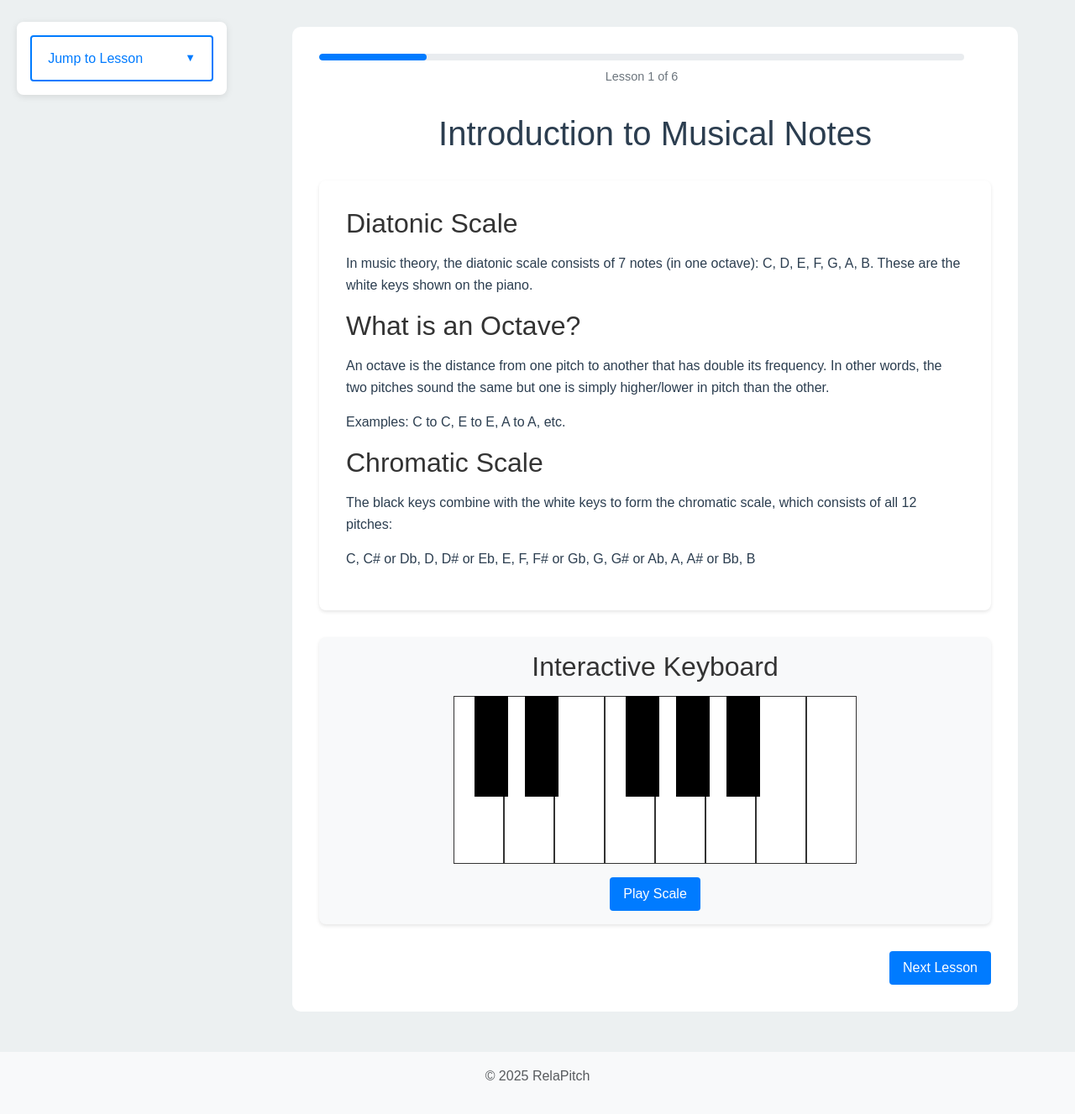
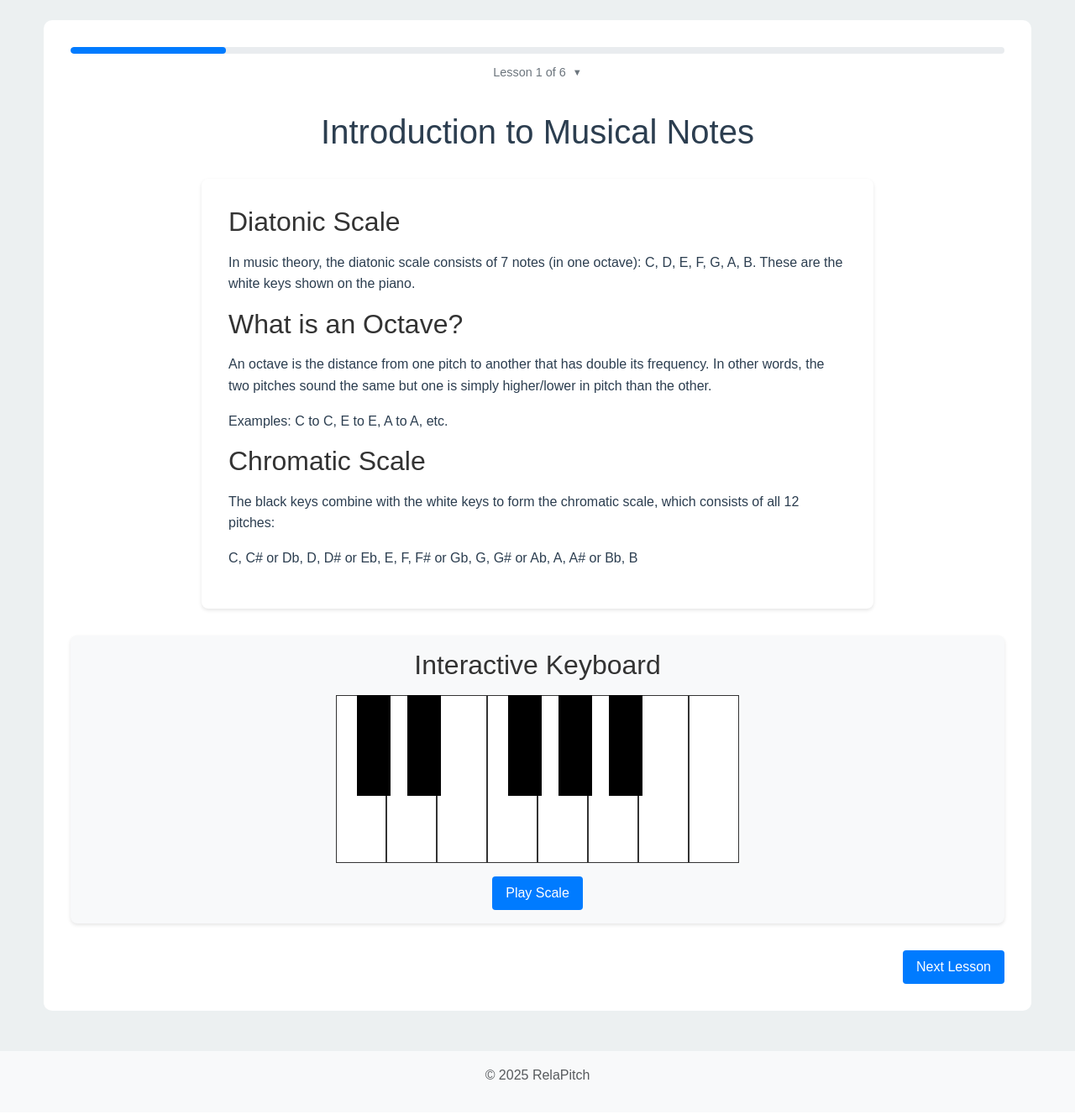
Before and after one commit to RelaPitch/RelaPitch, a Flask app: page /lesson/1 in a window 1280 px wide. Shown: the part 74-1401 px from the top of the page at 84% size. After the commit the page ends 1360 px from the top, so only its background shows below. Run offline with Flask 3, Linux system fonts and the light colour scheme; some libraries are stand-ins or nearby versions.

Commit message:
Changed the format of the dropdown menu

```diff
--- a/static/css/style.css
+++ b/static/css/style.css
@@ -239,115 +239,66 @@
     border-radius: 10px;
 }
 
-.content-wrapper {
-    position: relative;
-    max-width: 1200px;
-    margin: 2rem auto;
-    padding: 0 1rem;
+.lesson-progress {
+    margin-bottom: 2rem;
+    position: relative; /* Needed for dropdown positioning */
 }
 
-@media (max-width: 1500px) {
-    .content-wrapper {
-        margin-left: 280px;
-        margin-top: 2rem;
-    }
+.progress-text-container {
+    position: relative; /* Context for the dropdown */
+    text-align: center;
+    margin-top: 0.5rem;
 }
 
-@media (max-width: 1024px) {
-    .content-wrapper {
-        margin-left: auto;
-        padding: 0 1rem;
-    }
+.progress-text-btn {
+    background: none;
+    border: none;
+    color: #6c757d;
+    font-size: 0.9rem;
+    cursor: pointer;
+    padding: 0.2rem 0.5rem;
+    border-radius: 4px;
+    transition: background-color 0.2s;
+    display: inline-flex; /* Align text and arrow */
+    align-items: center;
 }
 
-.lesson-header {
-    margin-bottom: 2rem;
+.progress-text-btn:hover {
+    background-color: #e9ecef;
 }
 
-.lesson-progress {
-    flex: 1;
-    margin-right: 2rem;
-}
-
-.lesson-dropdown {
-    position: fixed;
-    left: 20px;
-    top: 100px;
-    width: 250px;
-    height: fit-content;
-    background: white;
-    padding: 1rem;
-    border-radius: 8px;
-    box-shadow: 0 2px 8px rgba(0,0,0,0.1);
-    z-index: 1000;
-}
-
-@media (max-width: 1024px) {
-    .lesson-dropdown {
-        position: relative;
-        left: 0;
-        top: 0;
-        width: 100%;
-        margin-bottom: 1rem;
-    }
-
-    .dropdown-content {
-        position: absolute;
-        width: 100%;
-        max-height: 300px;
-    }
-}
-
-.dropdown-btn {
-    width: 100%;
-    padding: 0.8rem 1.2rem;
-    background-color: #fff;
-    border: 2px solid #007bff;
-    border-radius: 4px;
-    color: #007bff;
-    font-size: 1rem;
-    cursor: pointer;
-    display: flex;
-    justify-content: space-between;
-    align-items: center;
-    transition: all 0.3s ease;
-}
-
-.dropdown-btn:hover {
-    background-color: #f8f9fa;
-}
-
-.dropdown-btn .arrow {
-    font-size: 0.8rem;
+.progress-text-btn .arrow {
+    font-size: 0.7rem;
+    margin-left: 0.5rem;
     transition: transform 0.3s ease;
 }
 
 .dropdown-content {
     display: none;
     position: absolute;
-    top: 100%;
-    left: 0;
-    right: 0;
+    top: calc(100% + 5px); /* Position below the button */
+    left: 50%; /* Center under the button */
+    transform: translateX(-50%); /* Center alignment correction */
+    min-width: 250px; /* Adjust width as needed */
     background-color: #fff;
     border: 1px solid #dee2e6;
     border-radius: 4px;
     box-shadow: 0 2px 10px rgba(0,0,0,0.1);
     z-index: 1000;
-    margin-top: 0.5rem;
     max-height: 300px;
     overflow-y: auto;
     opacity: 0;
-    transform: translateY(-10px);
+    transform-origin: top center; /* Animation origin */
     transition: opacity 0.2s ease, transform 0.2s ease;
 }
 
 .dropdown-content.show {
     display: block;
     opacity: 1;
-    transform: translateY(0);
+    transform: translateX(-50%) translateY(0);
 }
 
-.dropdown-btn[aria-expanded="true"] .arrow {
+.progress-text-btn[aria-expanded="true"] .arrow {
     transform: rotate(180deg);
 }
 
--- a/static/js/lesson.js
+++ b/static/js/lesson.js
@@ -1,10 +1,10 @@
 document.addEventListener('DOMContentLoaded', () => {
     // Dropdown functionality
-    const dropdownBtn = document.querySelector('.dropdown-btn');
+    const dropdownBtn = document.querySelector('.progress-text-btn');
     const dropdownContent = document.querySelector('.dropdown-content');
-    const lessonDropdown = document.querySelector('.lesson-dropdown');
+    const dropdownContainer = document.querySelector('.progress-text-container');
 
-    if (dropdownBtn && dropdownContent && lessonDropdown) {
+    if (dropdownBtn && dropdownContent && dropdownContainer) {
         // Toggle dropdown on button click
         dropdownBtn.addEventListener('click', function(e) {
             e.stopPropagation(); // Prevent click from reaching document
@@ -15,17 +15,21 @@
 
         // Close dropdown when clicking outside
         document.addEventListener('click', function(e) {
-            if (!lessonDropdown.contains(e.target)) {
+            if (!dropdownContainer.contains(e.target)) {
                 dropdownContent.classList.remove('show');
+                dropdownBtn.setAttribute('aria-expanded', 'false');
             }
         });
 
-        // Prevent dropdown from closing when clicking inside it
+        // Prevent dropdown from closing when clicking inside it, but close on link click
         dropdownContent.addEventListener('click', function(e) {
             if (e.target.tagName === 'A') {
                 dropdownContent.classList.remove('show');
+                dropdownBtn.setAttribute('aria-expanded', 'false');
+                // No stopPropagation here, let the link navigation happen
+            } else {
+                e.stopPropagation();
             }
-            e.stopPropagation();
         });
     }
 
--- a/templates/lesson.html
+++ b/templates/lesson.html
@@ -3,9 +3,16 @@
 {% block title %}{{ lesson.title }}{% endblock %}
 
 {% block content %}
-<div class="content-wrapper">
-<div class="lesson-dropdown">
-    <button class="dropdown-btn" aria-haspopup="true" aria-expanded="false" aria-controls="lesson-menu">Jump to Lesson <span class="arrow">▼</span></button>
+<div class="lesson-container">
+    <div class="lesson-header">
+        <div class="lesson-progress">
+            <div class="progress-bar">
+                <div class="progress progress-lesson-{{ lesson_id }}"></div>
+            </div>
+            <div class="progress-text-container">
+                <button class="progress-text-btn" aria-haspopup="true" aria-expanded="false" aria-controls="lesson-menu">
+                    Lesson {{ lesson_id }} of 6 <span class="arrow">▼</span>
+                </button>
                 <div class="dropdown-content" id="lesson-menu" role="menu">
                     {% for i in range(1, 7) %}
                     <a href="{{ url_for('lesson', lesson_id=i) }}" {% if i == lesson_id %}class="active"{% endif %}>
@@ -20,14 +27,8 @@
                     {% endfor %}
                 </div>
             </div>
-
-<div class="lesson-container">
-        <div class="lesson-header">
-            <div class="lesson-progress">
-                <div class="progress-bar">
-                    <div class="progress progress-lesson-{{ lesson_id }}"></div>
         </div>
-                <div class="progress-text">Lesson {{ lesson_id }} of 6</div>
+        <div class="lesson-dropdown">
         </div>
     </div>
     <h1>{{ lesson.title }}</h1>
@@ -140,4 +141,5 @@
 {% block scripts %}
 <script src="https://cdnjs.cloudflare.com/ajax/libs/tone/14.8.49/Tone.js"></script>
 <script src="{{ url_for('static', filename='js/lesson.js') }}"></script>
+<script src="{{ url_for('static', filename='js/drag-drop.js') }}"></script>
 {% endblock %}
```
Also changed, not shown: other parts of static/css/style.css (+15 -19 lines). Lines whose indentation alone changed are shown as unchanged.
